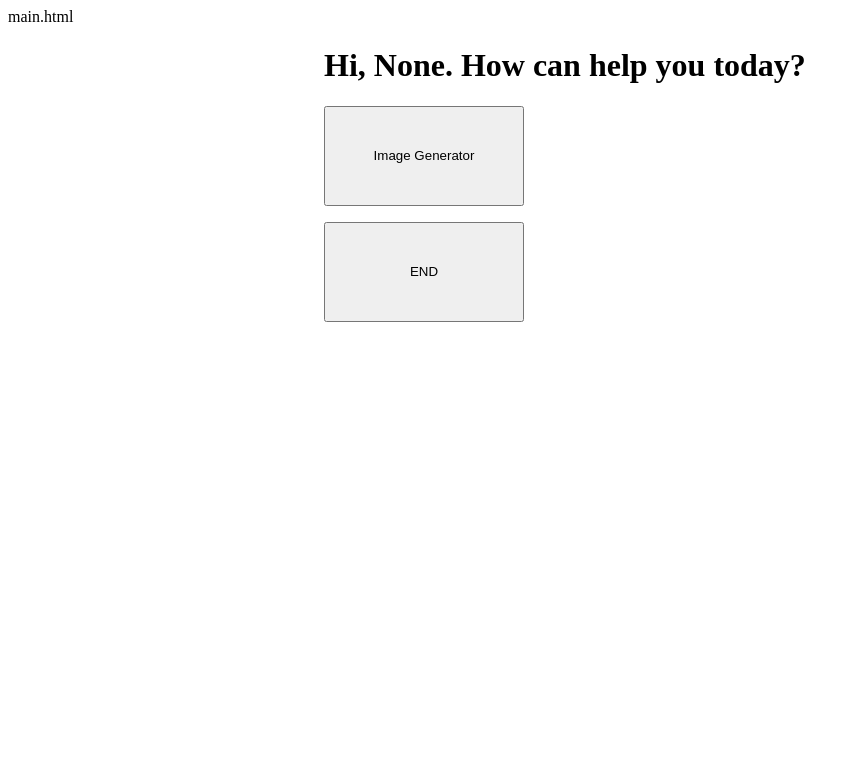
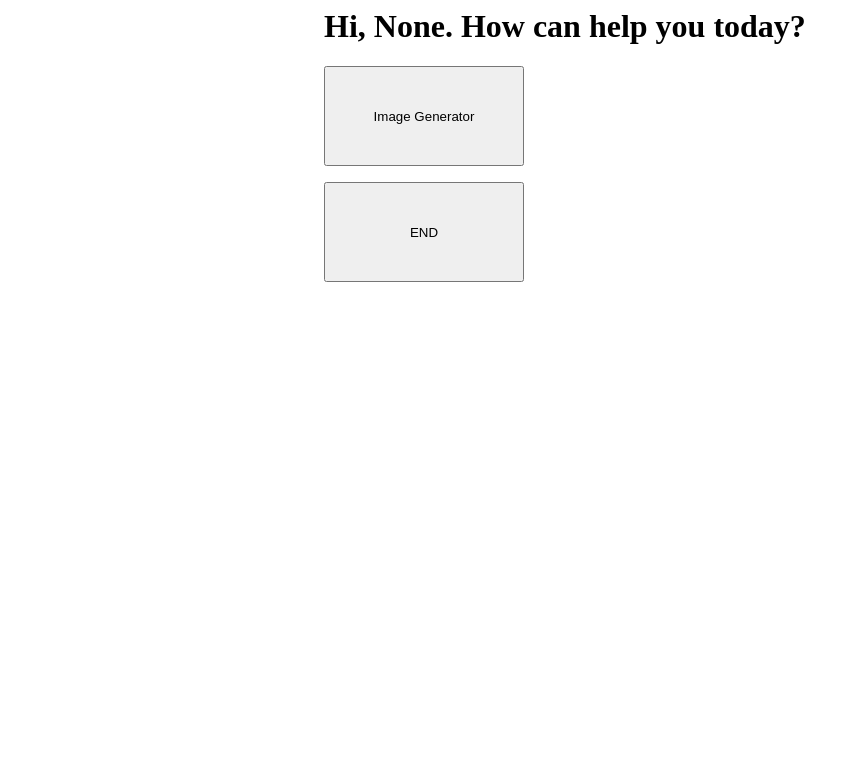
Before and after one commit to 194377/rpa-19t, a Flask app: page /main in a window 1280 px wide. Shown: the top 783 px of the page, without its empty margins (0-859 px from the left). Run offline with Flask 3, Linux system fonts and the light colour scheme.

Commit message:
Update main.html

```diff
--- a/templates/main.html
+++ b/templates/main.html
@@ -1,4 +1,4 @@
-main.html
+
 <style>
     .container{width:100%;margin:auto}
     @media (min-width:600px) {.container{width: 80%;}}
```
